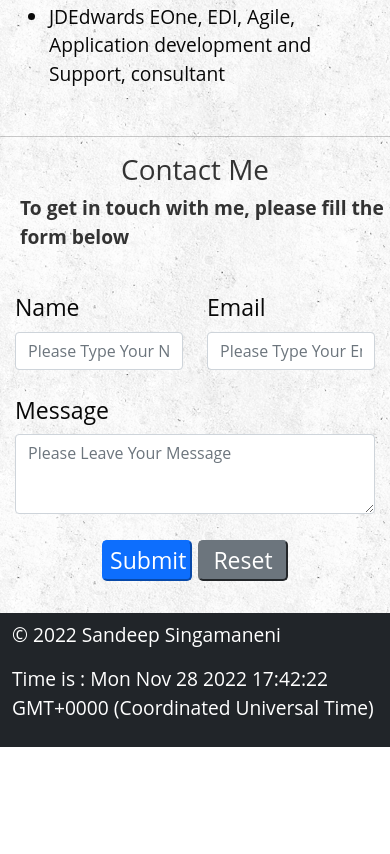
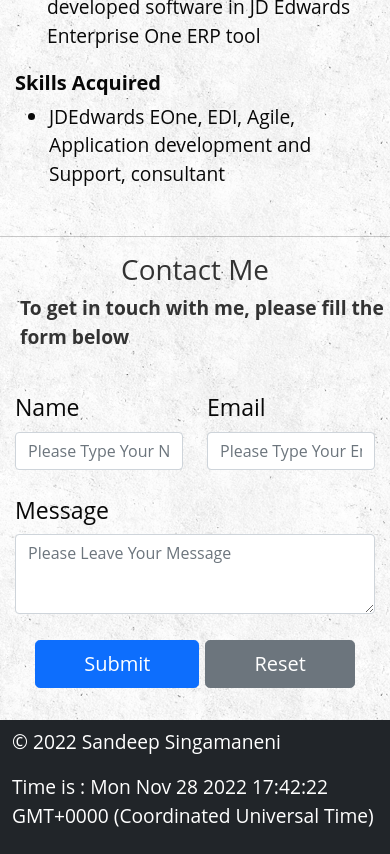
Before and after one commit to sandeepsingamaneni/personal-portfolio, a plain HTML site: page index.html in a window 390 px wide. Shown: the part 6454-7308 px from the top of the page. Before the commit the page ends 7201 px from the top, so only its background shows below. Drawn offline with nearby package versions, Linux system fonts and the light colour scheme.

Commit message:
removed unnecessary code

```diff
--- a/index.html
+++ b/index.html
@@ -307,8 +307,12 @@
           </div>
 
           <div class="group-buttons">
-            <input type="submit" class="btn-primary" value="Submit" />
-            <input type="reset" class="btn-secondary" value="Reset" />
+            <button class="btn btn-primary btn-lg px-5" type="submit">
+              Submit
+            </button>
+            <button class="btn btn-secondary btn-lg px-5" type="reset">
+              Reset
+            </button>
           </div>
         </form>
       </div>
--- a/portfolio.css
+++ b/portfolio.css
@@ -155,15 +155,13 @@ h1 {
 
 @media (min-width: 0px) and (max-width: 414px) {
   .homediv {
-    height: 350px;
+    height: 450px;
   }
   .projectdiv {
     display: flex;
     flex-direction: column;
   }
-  .job {
-    transform: rotate(90deg);
-  }
+
   .skills {
     text-align: left;
   }
@@ -232,18 +230,6 @@ h1 {
   padding-top: 10px;
 }
 
-.btn-primary[type="submit"] {
-  width: 25%;
-  display: inline-block;
-  border-radius: 5px;
-}
-
-.btn-secondary[type="reset"] {
-  width: 25%;
-  display: inline-block;
-  border-radius: 5px;
-}
-
 .footer {
   color: var(--white);
 }
```
Also changed, not shown: 1 other file.
